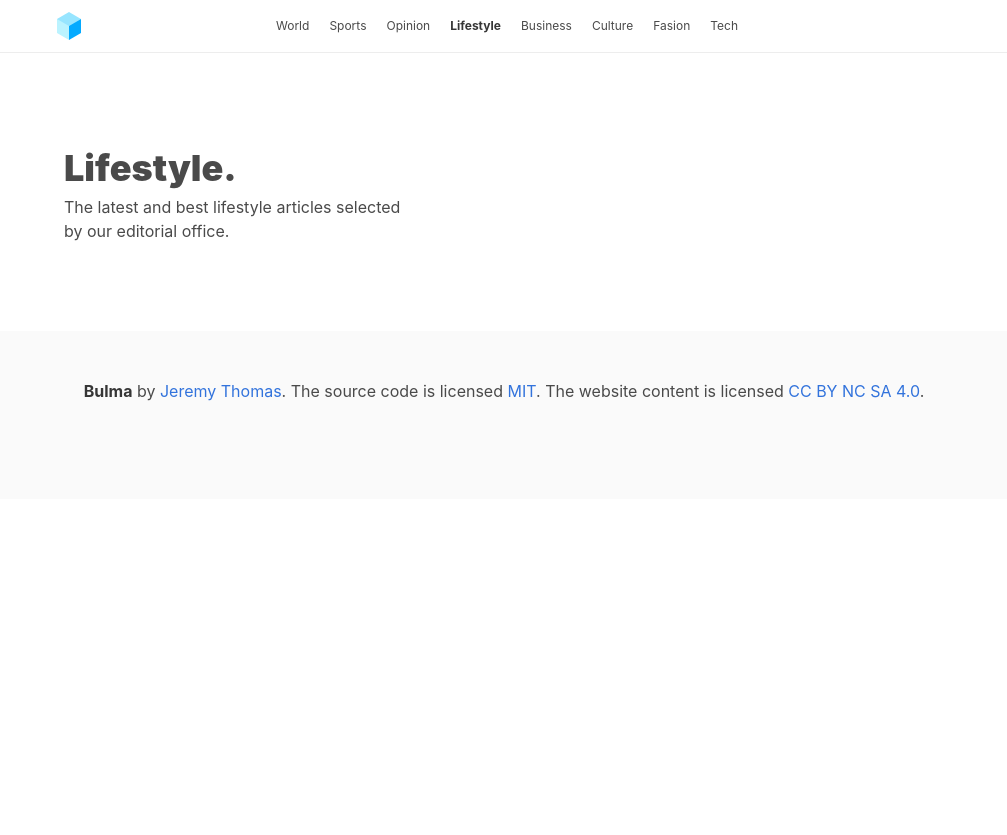
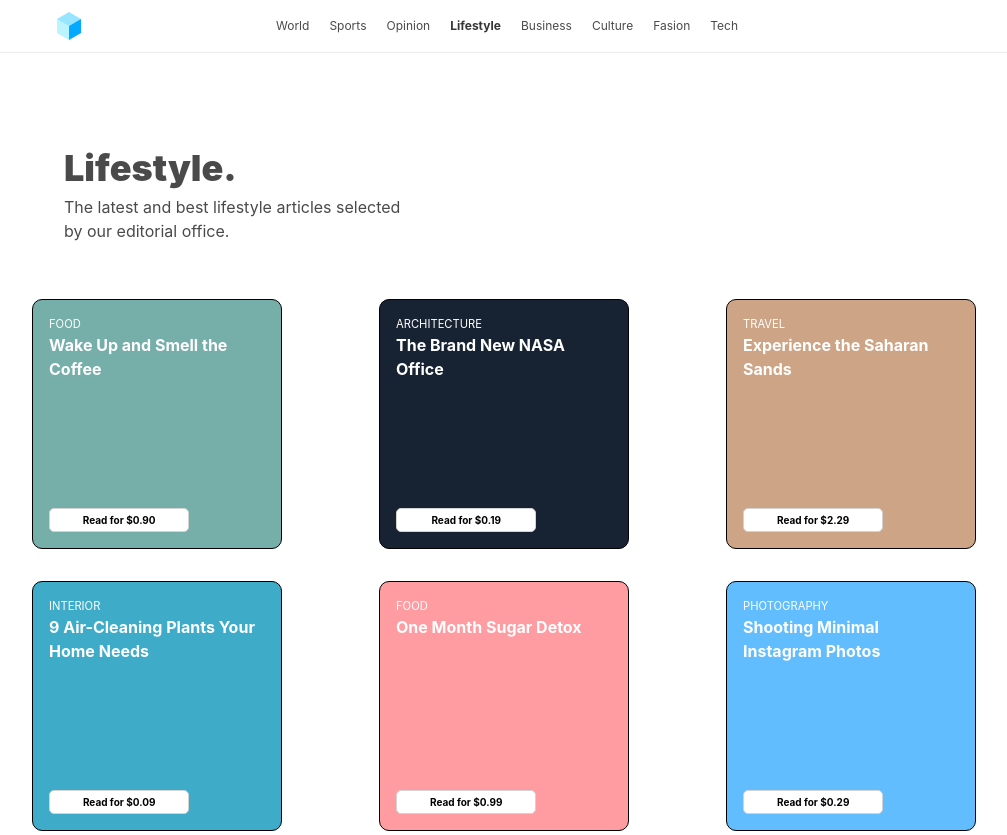
Before and after one commit to deiganM/javascript-assignment-1, a plain HTML site: page js-assignment1/code/index.html in a window 1280 px wide. Shown: the top 835 px of the page, without its empty margins (136-1143 px from the left). Before the commit the page ends 800 px from the top, so only its background shows below. Drawn offline with nearby package versions, Linux system fonts and the light colour scheme.

Commit message:
first commit

```diff
--- a/js-assignment1/code/app.js
+++ b/js-assignment1/code/app.js
@@ -4,6 +4,7 @@ const brown = 'rgba(205,164, 133, 1)'
 const greenblue = 'rgba(62,171, 201, 1)'
 const pink = 'rgba(254,156, 161, 1)'
 const blue = 'rgba(98,189, 254, 1)'
+
 
 const data = [
     {
@@ -44,5 +45,23 @@ const data = [
     }
 ]
 
+
 // Instructions
 // Take the data above and display it as tiles on the page
+
+const cardText = document.querySelector('#card-container')
+
+let html = ``
+for (i of data) {
+    html = html + `
+    <div class="cards" style="background-color:${i.color}">
+    <div class="text">
+        <h3>${i.topic}</h3>
+        <h4>${i.title}</h4>
+    </div>
+    <button>Read for ${i.price}</button>
+</div>
+    `
+}
+
+cardText.innerHTML = html
--- a/js-assignment1/code/index.html
+++ b/js-assignment1/code/index.html
@@ -35,8 +35,9 @@
                 </p>
             </div>
         </div>
-        <div class="container">
-            <div class='card-row' id='content'></div>
+
+        <div class="cardContainer" id="card-container">
+
         </div>
     </section>
 
--- a/js-assignment1/code/styles.css
+++ b/js-assignment1/code/styles.css
@@ -1,6 +1,10 @@
 /* - - - - - - - - - - - - - - - - - - - - - - - - - - - - - -
 GENERAL
 - - - - - - - - - - - - - - - - - - - - - - - - - - - - - - */
+* {
+    box-sizing: border-box;
+}
+
 h1 {
     font-size: 36px;
     font-weight: 900;
@@ -56,3 +60,46 @@ nav .container ul li {
 CARDS
 - - - - - - - - - - - - - - - - - - - - - - - - - - - - - - */
 /* Your styles go here */
+.cardContainer {
+    /* width: 90%; */
+    justify-content: space-between;
+    flex-wrap: wrap;
+    display: flex;
+    margin-left: 8em;
+    margin-right: 8em;
+
+
+
+}
+.cards {
+    height: 250px;
+    width: 250px;
+    border: 1px solid black;
+    border-radius: 10px;
+    display: flex;
+    flex-direction: column;
+    justify-content: space-between;
+    padding: 1em;
+    margin: 1em;
+}
+
+h3 {
+    font-size: .7rem;
+    text-transform: uppercase;
+    color: white;
+}
+
+h4 {
+    font-weight: bold;
+    color: white;
+}
+
+button {
+    font-weight: bold;
+    font-size: 10px;
+    width: 65%;
+    padding: 5px;
+    background: white;
+    border-radius: 5px;
+    border: 1px solid lightgrey;
+}
```
